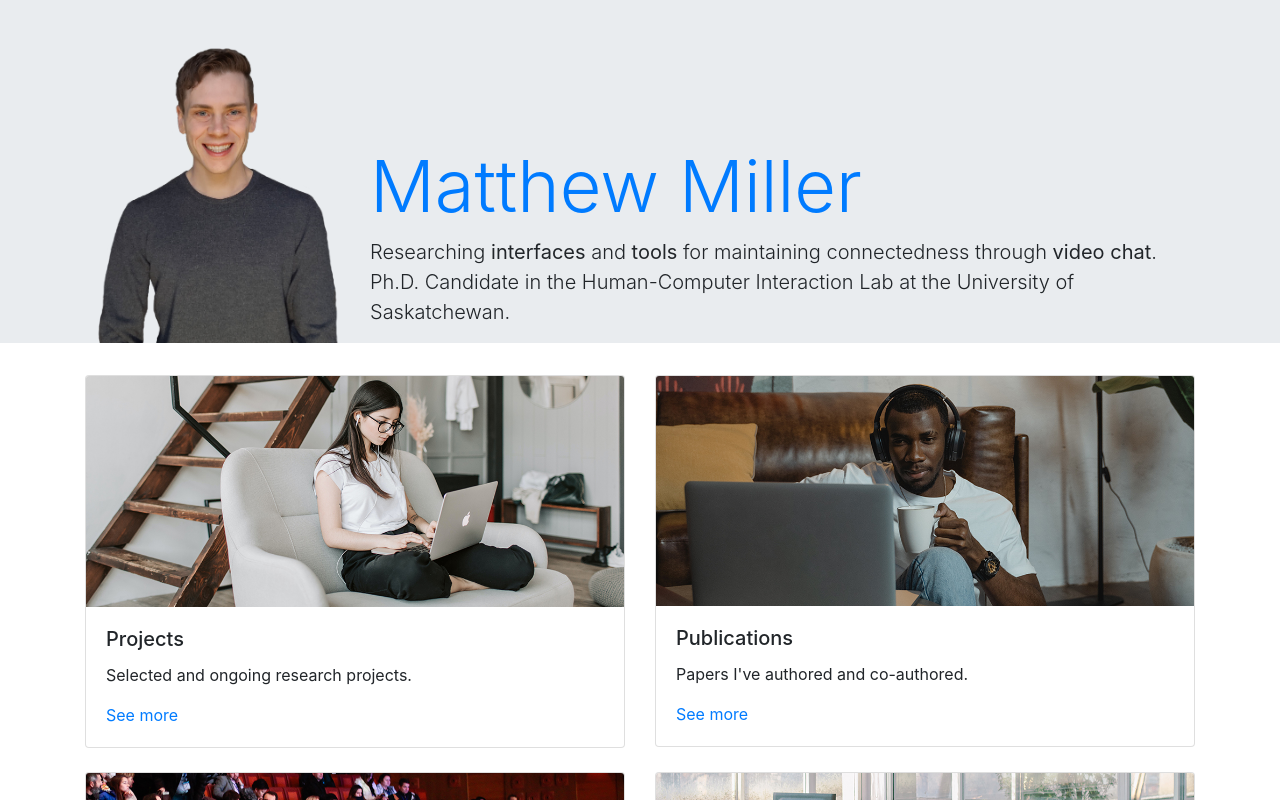
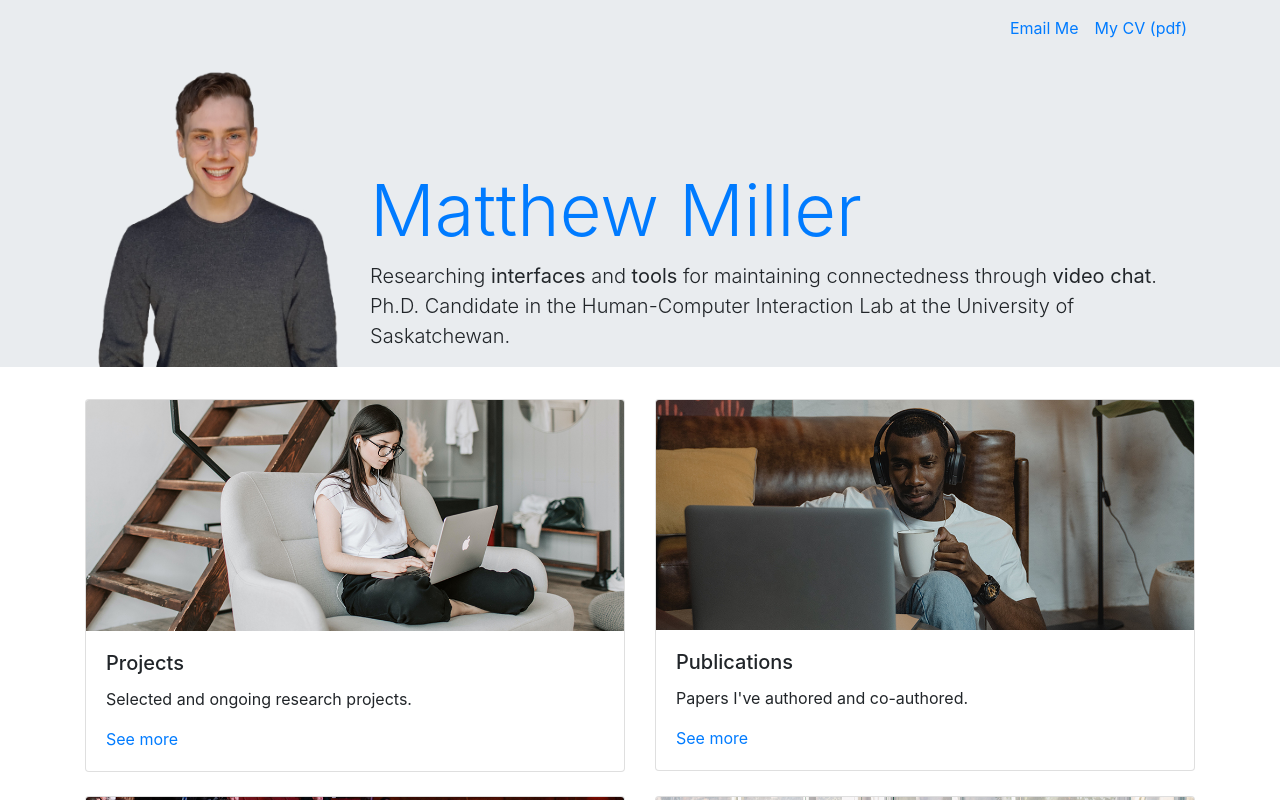
Before and after one commit to millermk/millermk.github.io, a React (Create React App) app: page / in a window 1280 px wide. Shown: the top 800 px of the page. Built offline with nearby package versions, Linux system fonts and the light colour scheme.

Commit message:
Add email/CV links to homepage jumbotron

```diff
--- a/src/Components/HomeJumbotron.tsx
+++ b/src/Components/HomeJumbotron.tsx
@@ -1,21 +1,27 @@
 import React from 'react';
-import { NavLink} from 'react-router-dom';
-import { Col, Container, Jumbotron, Row } from 'reactstrap';
+import { NavLink as RouterNavLink} from 'react-router-dom';
+import { Col, Container, Jumbotron, Nav, Navbar, NavItem, NavLink, Row } from 'reactstrap';
 
 const headshot = require('../Media/headshot.png').default;
 
 export default function HomeJumbotron() {
     return (
-        <Jumbotron className="pb-0 pt-5" fluid>
+        <Jumbotron className="p-0" fluid>
             <Container>
+                <Navbar className="px-0 justify-content-end mb-3 d-none d-md-flex" light expand="xs">
+                    <Nav navbar>
+                        <NavItem><NavLink><a href={/* eslint-disable no-useless-concat*/"mail"+"to:millermk"+"@outlook.com"/* eslint-enable no-useless-concat*/} download>Email Me</a></NavLink></NavItem>
+                        <NavItem><NavLink><a href={(process.env.PUBLIC_URL || "/") + 'matthew-miller-cv.pdf'} download>My CV (pdf)</a></NavLink></NavItem>
+                    </Nav>
+                </Navbar>
                 <Row className="align-items-end">
                     <Col className="d-none d-md-block" md="4" lg="3">
                         <img className="header-img" src={headshot} alt="Headshot of Matthew Miller"/>
                     </Col>
                     <Col md="8" lg="9">
-                        <NavLink className="link-undecorated" to="/">
+                        <RouterNavLink className="link-undecorated" to="/">
                             <h1 className="display-3">Matthew Miller</h1>
-                        </NavLink>
+                        </RouterNavLink>
                         <p className="lead">Researching <b>interfaces</b> and <b>tools</b> for maintaining connectedness through <b>video chat</b>. Ph.D. Candidate in the Human-Computer Interaction Lab at the University of Saskatchewan.</p>
                     </Col>
                 </Row>
```
